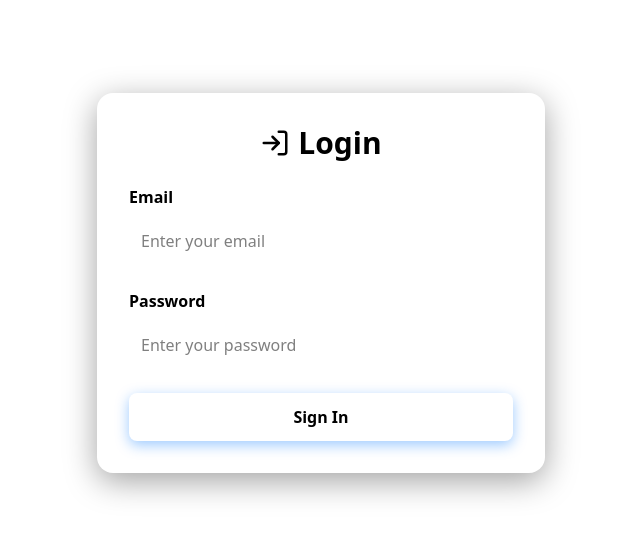
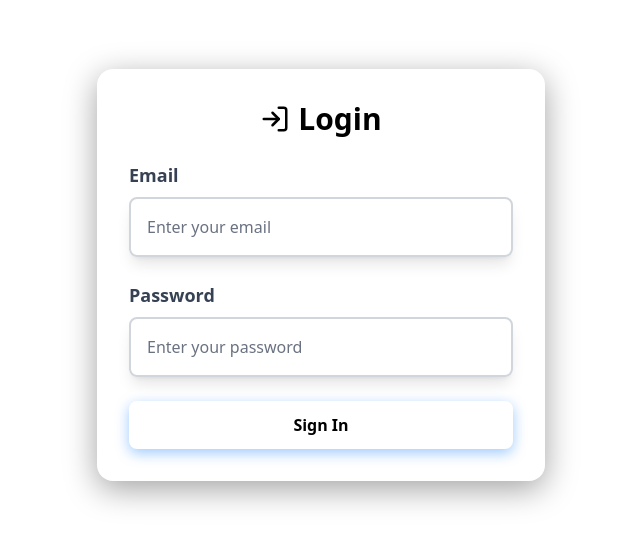
Before and after one commit to izaz-ahamed-mallick/Dynamic-dashboard, a Next.js app: page / in a window 1280 px wide. Shown: the part 141-686 px from the top of the page, without its empty margins (319-959 px from the left). Built offline with nearby package versions, Linux system fonts and the light colour scheme.

Commit message:
implement middleware and also chnge some design

```diff
--- a/app/components/ClientProvider.tsx
+++ b/app/components/ClientProvider.tsx
@@ -17,55 +17,13 @@ export default function ClientLayout({
     const shouldShowSidebar = !hideSidebarRoutes.includes(pathname);
 
     return (
-        <div className="flex">
-            <AnimatePresence>
-                {shouldShowSidebar && (
-                    <motion.div
-                        initial={{ x: -250 }}
-                        animate={{ x: 0 }}
-                        exit={{ x: -250 }}
-                        transition={{
-                            type: "spring",
-                            stiffness: 100,
-                            damping: 20,
-                        }}
-                        className="z-10"
-                    >
-                        <Sidebar />
-                    </motion.div>
-                )}
-            </AnimatePresence>
+        <div className=" flex h-screen">
+            {shouldShowSidebar && <Sidebar />}
 
-            <main className="flex-1 max-h-screen overflow-y-auto noScrollBar">
-                <AnimatePresence mode="wait">
-                    {shouldShowSidebar && (
-                        <motion.div
-                            key="header"
-                            initial={{ opacity: 0, y: -20 }}
-                            animate={{ opacity: 1, y: 0 }}
-                            exit={{ opacity: 0, y: -20 }}
-                            transition={{
-                                duration: 0.5,
-                                ease: "easeInOut",
-                            }}
-                        >
-                            <Header />
-                        </motion.div>
-                    )}
-                </AnimatePresence>
+            <main className="flex-1 flex flex-col overflow-y-auto h-full w-full">
+                {shouldShowSidebar && <Header />}
 
-                <AnimatePresence mode="wait">
-                    <motion.div
-                        key={pathname}
-                        initial={{ opacity: 0, scale: 0.95 }}
-                        animate={{ opacity: 1, scale: 1 }}
-                        exit={{ opacity: 0, scale: 0.95 }}
-                        transition={{ duration: 0.4, ease: "easeInOut" }}
-                        className="p-6"
-                    >
-                        {children}
-                    </motion.div>
-                </AnimatePresence>
+                <div className="pt-4">{children}</div>
             </main>
         </div>
     );
--- a/app/components/Header.tsx
+++ b/app/components/Header.tsx
@@ -13,11 +13,14 @@ const Header = () => {
     const { theme, systemTheme } = useTheme();
     const [mounted, setMounted] = useState(false);
     const [userInfo, setuserInfo] = useState({ name: "", email: "" });
+    useEffect(() => {
         const userEmail = localStorage.getItem("userEmail");
+
         if (userEmail) {
             const userName = extractNameFromEmail(userEmail);
             setuserInfo({ name: userName, email: userEmail });
         }
+    }, []);
 
     useEffect(() => {
         setMounted(true);
@@ -27,6 +30,8 @@ const Header = () => {
 
     const handleLogout = () => {
         localStorage.removeItem("mockjwtToken");
+        localStorage.removeItem("userEmail");
+        document.cookie = "mockjwtToken=; path=/; max-age=0;";
         router.push("/");
     };
 
@@ -36,11 +41,13 @@ const Header = () => {
         avatar: "./user.png",
     };
 
-    const isDarkMode = theme === "dark" || systemTheme === "dark";
+    const isDarkMode =
+        theme === "dark" || (theme === "system" && systemTheme === "dark");
 
     return (
         <div
-            className={`flex items-center justify-between p-6 rounded-xl transition-all
+            className={`sticky top-0 flex items-center backdrop-blur-xl justify-between p-6 rounded-xl transition-all
+                    z-50
                     ${
                         isDarkMode
                             ? "shadow-[0_8px_24px_rgba(0,0,0,0.7)]"
@@ -53,7 +60,7 @@ const Header = () => {
                     src={user.avatar}
                     alt="User Avatar"
                     className="w-16 h-16 rounded-full border-4 border-blue-500 shadow-md
-                               hover:scale-110 transition-transform"
+                           hover:scale-110 transition-transform "
                     whileHover={{ scale: 1.1 }}
                     whileTap={{ scale: 0.95 }}
                 />
--- a/app/components/Input.tsx
+++ b/app/components/Input.tsx
@@ -23,10 +23,7 @@ const Input: React.FC<InputProps> = ({
     return (
         <div className="mb-6">
             {/* Label */}
-            <label
-                className="block mb-2 font-semibold"
-                style={{ color: "var(--foreground)" }}
-            >
+            <label className="block mb-2 text-lg font-semibold text-gray-700 dark:text-gray-300">
                 {label}
             </label>
 
@@ -36,17 +33,21 @@ const Input: React.FC<InputProps> = ({
                 placeholder={placeholder}
                 value={value}
                 onChange={onChange}
-                className="w-full p-3 rounded-lg transition-all duration-300 focus:outline-none"
-                style={{
-                    background: "var(--background)",
-                    color: "var(--foreground)",
-                    border: error
-                        ? "1px solid red"
-                        : "1px solid var(--foreground)",
-                    boxShadow: error
-                        ? "0 0 8px rgba(255, 0, 0, 0.5)"
-                        : "0 0 8px var(--foreground)",
-                }}
+                className={`w-full p-4 rounded-lg transition-all duration-300 focus:outline-none
+                    border-2
+                    ${
+                        error
+                            ? "border-red-600 focus:border-red-600"
+                            : "border-gray-300 dark:border-gray-700"
+                    }
+                    ${
+                        error
+                            ? "shadow-[0_0_8px_rgba(255,0,0,0.5)]"
+                            : "shadow-lg"
+                    }
+                    focus:ring-2 focus:ring-blue-500 dark:focus:ring-blue-400
+                    text-gray-800 dark:text-gray-200
+                    placeholder-gray-500 dark:placeholder-gray-400`}
                 required
             />
 
--- a/app/components/LoginForm.tsx
+++ b/app/components/LoginForm.tsx
@@ -29,6 +29,9 @@ const LoginForm = () => {
         const randomToken = nanoid(32);
         localStorage.setItem("mockjwtToken", randomToken);
         localStorage.setItem("userEmail", email);
+        document.cookie = `mockjwtToken=${randomToken}; path=/; max-age=${
+            60 * 60 * 24 * 7
+        };`;
 
         router.replace("/dashboard");
     };
--- a/app/components/Sidebar.tsx
+++ b/app/components/Sidebar.tsx
@@ -35,7 +35,8 @@ const Sidebar = () => {
         { name: "Profile", href: "/profile", icon: <FiUser /> },
     ];
 
-    const isDarkMode = theme === "dark" || systemTheme === "dark";
+    const isDarkMode =
+        theme === "dark" || (theme === "system" && systemTheme === "dark");
 
     return (
         <motion.div
@@ -43,7 +44,7 @@ const Sidebar = () => {
             animate={{ width: isOpen ? 256 : 80 }}
             transition={{
                 duration: 0.6,
-                ease: [0.25, 0.46, 0.45, 0.94], // Smooth cubic bezier curve
+                ease: [0.25, 0.46, 0.45, 0.94],
             }}
             className={`h-screen overflow-hidden transition-all
                 ${
--- /dev/null
+++ b/app/profile/page.tsx
@@ -0,0 +1,7 @@
+import React from "react";
+
+const Profile = () => {
+    return <div>Profile</div>;
+};
+
+export default Profile;
--- /dev/null
+++ b/app/settings/page.tsx
@@ -0,0 +1,7 @@
+import React from "react";
+
+const Settings = () => {
+    return <div>Settings</div>;
+};
+
+export default Settings;
--- /dev/null
+++ b/middleware.ts
@@ -0,0 +1,16 @@
+import { NextResponse } from "next/server";
+import type { NextRequest } from "next/server";
+import cookie from "cookie";
+export function middleware(request: NextRequest) {
+    const cookies = cookie.parse(request.headers.get("cookie") || "");
+    const token = cookies.mockjwtToken;
+    if (!token) {
+        return NextResponse.redirect(new URL("/", request.url));
+    }
+
+    return NextResponse.next();
+}
+
+export const config = {
+    matcher: ["/dashboard", "/settings", "/profile"],
+};
--- a/package.json
+++ b/package.json
@@ -9,6 +9,7 @@
     "lint": "next lint"
   },
   "dependencies": {
+    "cookie": "^1.0.2",
     "framer-motion": "^12.5.0",
     "lucide-react": "^0.483.0",
     "nanoid": "^5.1.5",
--- a/utils/extracNameFromEmail.ts
+++ b/utils/extracNameFromEmail.ts
@@ -3,9 +3,9 @@ export const extractNameFromEmail = (email: string) => {
 
     const namePart = email.split("@")[0];
     const name = namePart
-        .split(".") // Handle emails with dots (e.g., john.doe)
+        .split(".")
         .map((part) => part.charAt(0).toUpperCase() + part.slice(1))
-        .join(" "); // Join names with space
+        .join("-");
 
     return name;
 };
```
Also changed, not shown: 1 other file (tests, documents, lock files or other folders). Lines whose indentation alone changed are shown as unchanged.
